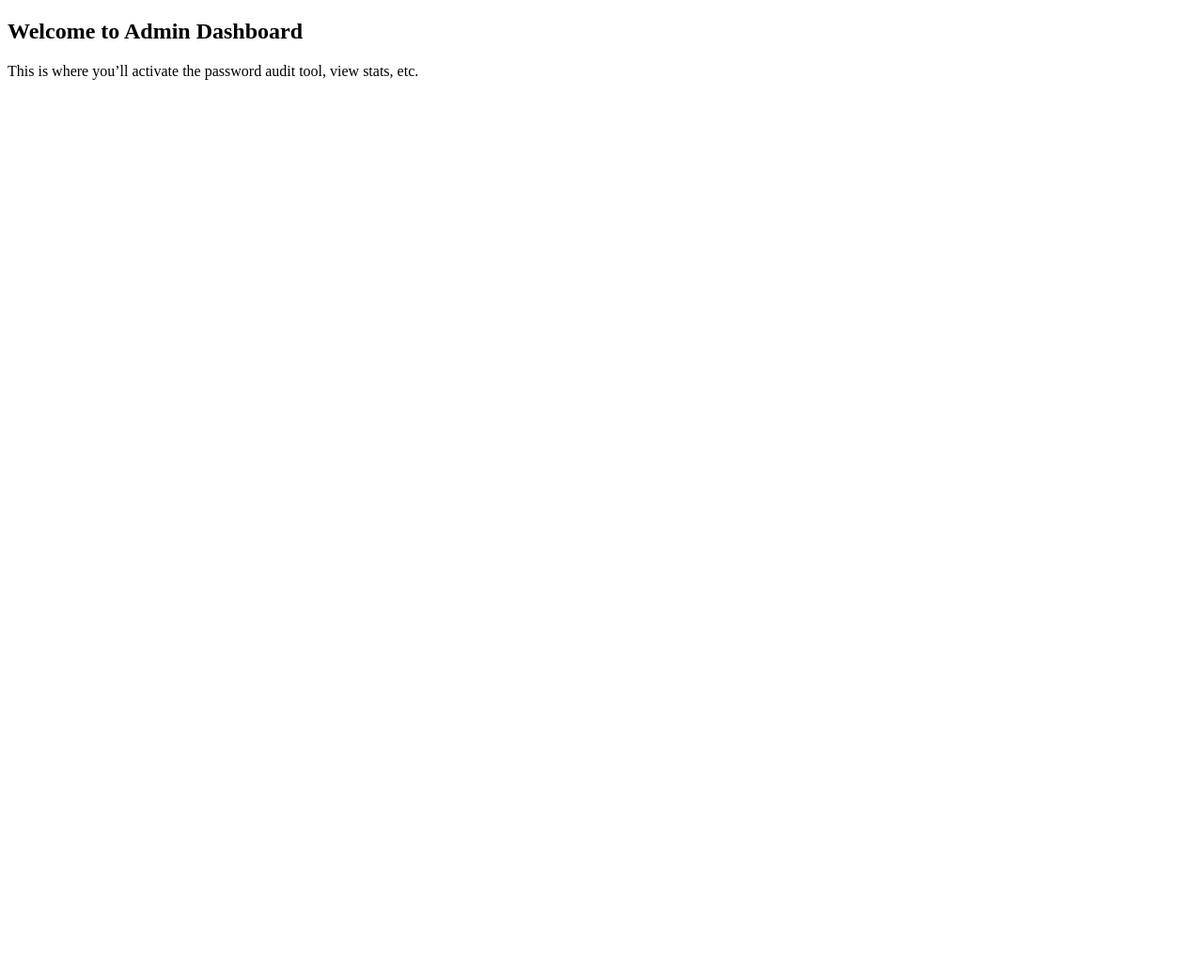
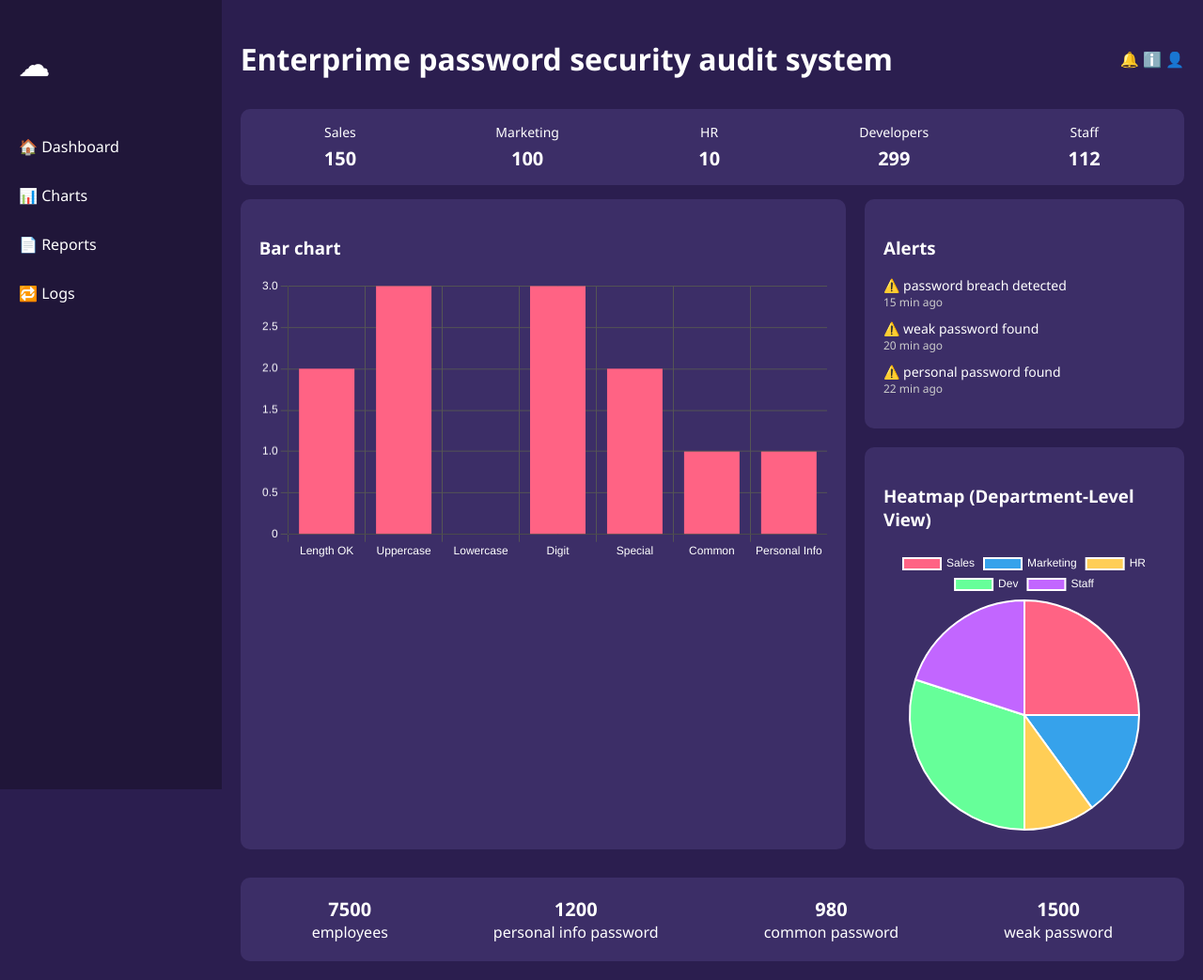
Before and after one commit to navnee1h/security_audit_app, a Flask app: page /admin/dashboard/view in a window 1280 px wide. Shown: the whole page at 94% size. Before the commit the page ends 85 px from the top, so only its background shows below. Run offline with Flask 3, Linux system fonts and the light colour scheme.

Commit message:
added dummy admin dashboard

```diff
--- /dev/null
+++ b/app/static/css/dashboard.css
@@ -0,0 +1,124 @@
+body {
+    margin: 0;
+    font-family: 'Segoe UI', sans-serif;
+    color: white;
+    background-color: #2b1e4f;
+}
+
+.dashboard {
+    display: flex;
+}
+
+.sidebar {
+    width: 200px;
+    background-color: #201639;
+    padding: 20px;
+    height: 100vh;
+}
+
+.logo {
+    font-size: 32px;
+    margin-bottom: 40px;
+}
+
+.sidebar nav ul {
+    list-style: none;
+    padding: 0;
+}
+
+.sidebar nav ul li {
+    padding: 15px 0;
+    font-size: 16px;
+}
+
+.main {
+    flex-grow: 1;
+    padding: 20px;
+}
+
+.topbar {
+    display: flex;
+    justify-content: space-between;
+    align-items: center;
+    margin-bottom: 10px;
+}
+
+.departments {
+    display: flex;
+    justify-content: space-around;
+    background-color: #3c2e67;
+    padding: 15px;
+    border-radius: 10px;
+    margin-bottom: 15px;
+}
+
+.departments div {
+    text-align: center;
+    font-size: 14px;
+}
+
+.departments div span {
+    display: block;
+    font-size: 20px;
+    font-weight: bold;
+    margin-top: 5px;
+}
+
+.main-content {
+    display: flex;
+    gap: 20px;
+    margin-bottom: 30px;
+}
+
+.chart-box {
+    flex: 2;
+    background-color: #3c2e67;
+    padding: 20px;
+    border-radius: 10px;
+}
+
+.alerts-heatmap {
+    flex: 1;
+    display: flex;
+    flex-direction: column;
+    gap: 20px;
+}
+
+.alerts, .heatmap {
+    background-color: #3c2e67;
+    padding: 20px;
+    border-radius: 10px;
+}
+
+.alerts ul {
+    list-style: none;
+    padding: 0;
+    font-size: 14px;
+}
+
+.alerts ul li {
+    margin-bottom: 10px;
+}
+
+.alerts ul li span {
+    display: block;
+    font-size: 12px;
+    color: #ccc;
+}
+
+.stats {
+    display: flex;
+    justify-content: space-around;
+    background-color: #3c2e67;
+    padding: 20px;
+    border-radius: 10px;
+}
+
+.stats div {
+    text-align: center;
+}
+
+.stats div span {
+    font-size: 20px;
+    font-weight: bold;
+}
--- /dev/null
+++ b/app/static/js/dashboard.js
@@ -0,0 +1,50 @@
+// Bar Chart
+const barCtx = document.getElementById('barChart').getContext('2d');
+new Chart(barCtx, {
+    type: 'bar',
+    data: {
+        labels: ['Length OK', 'Uppercase', 'Lowercase', 'Digit', 'Special', 'Common', 'Personal Info'],
+        datasets: [{
+            label: 'Failures',
+            data: [2, 3, 0, 3, 2, 1, 1],
+            backgroundColor: '#ff6384'
+        }]
+    },
+    options: {
+        responsive: true,
+        plugins: { legend: { display: false } },
+        scales: {
+            y: {
+                beginAtZero: true,
+                ticks: { color: "#fff" },
+                grid: { color: '#555' }
+            },
+            x: {
+                ticks: { color: "#fff" },
+                grid: { color: '#555' }
+            }
+        }
+    }
+});
+
+// Pie Chart
+const heatmapCtx = document.getElementById('heatmapChart').getContext('2d');
+new Chart(heatmapCtx, {
+    type: 'pie',
+    data: {
+        labels: ['Sales', 'Marketing', 'HR', 'Dev', 'Staff'],
+        datasets: [{
+            data: [25, 15, 10, 30, 20],
+            backgroundColor: ['#ff6384', '#36a2eb', '#ffce56', '#66ff99', '#c266ff']
+        }]
+    },
+    options: {
+        plugins: {
+            legend: {
+                labels: {
+                    color: 'white'
+                }
+            }
+        }
+    }
+});
--- a/app/templates/admin_dashboard.html
+++ b/app/templates/admin_dashboard.html
@@ -1,10 +1,68 @@
 <!DOCTYPE html>
-<html>
+<html lang="en">
 <head>
-    <title>Admin Dashboard</title>
+    <meta charset="UTF-8">
+    <title>Enterprime Password Security Audit System</title>
+    <link rel="stylesheet" href="{{ url_for('static', filename='css/dashboard.css') }}">
+    <script src="https://cdn.jsdelivr.net/npm/chart.js"></script>
 </head>
 <body>
-    <h2>Welcome to Admin Dashboard</h2>
-    <p>This is where you’ll activate the password audit tool, view stats, etc.</p>
+    <div class="dashboard">
+        <aside class="sidebar">
+            <h2 class="logo">☁</h2>
+            <nav>
+                <ul>
+                    <li>🏠 Dashboard</li>
+                    <li>📊 Charts</li>
+                    <li>📄 Reports</li>
+                    <li>🔁 Logs</li>
+                </ul>
+            </nav>
+        </aside>
+        <main class="main">
+            <header class="topbar">
+                <h1>Enterprime password security audit system</h1>
+                <div class="icons">🔔 ℹ️ 👤</div>
+            </header>
+
+            <section class="departments">
+                <div>Sales<br><span>150</span></div>
+                <div>Marketing<br><span>100</span></div>
+                <div>HR<br><span>10</span></div>
+                <div>Developers<br><span>299</span></div>
+                <div>Staff<br><span>112</span></div>
+            </section>
+
+            <section class="main-content">
+                <div class="chart-box">
+                    <h3>Bar chart</h3>
+                    <canvas id="barChart"></canvas>
+                </div>
+                <div class="alerts-heatmap">
+                    <div class="alerts">
+                        <h3>Alerts</h3>
+                        <ul>
+                            <li>⚠️ password breach detected <span>15 min ago</span></li>
+                            <li>⚠️ weak password found <span>20 min ago</span></li>
+                            <li>⚠️ personal password found <span>22 min ago</span></li>
+                        </ul>
+                    </div>
+                    <div class="heatmap">
+                        <h3>Heatmap (Department-Level View)</h3>
+                        <canvas id="heatmapChart"></canvas>
+                    </div>
+                </div>
+            </section>
+
+            <footer class="stats">
+                <div><span>7500</span><br>employees</div>
+                <div><span>1200</span><br>personal info password</div>
+                <div><span>980</span><br>common password</div>
+                <div><span>1500</span><br>weak password</div>
+            </footer>
+        </main>
+    </div>
+
+    <script src="{{ url_for('static', filename='js/dashboard.js') }}"></script>
 </body>
 </html>
--- a/app/utils/patterns/rules.txt
+++ b/app/utils/patterns/rules.txt
@@ -1,3 +1,4 @@
-fullname
+password
 email
 address
+kerala
--- a/data/login-log.txt
+++ b/data/login-log.txt
@@ -3,3 +3,4 @@
 [2025-06-23 23:25:06] FAILED LOGIN: test@gmail.com from IP: 127.0.0.1
 [2025-06-23 23:25:16] SUCCESS LOGIN: test@gmail.com from IP: 127.0.0.1
 [2025-06-24 17:48:22] SUCCESS LOGIN: test@gmail.com from IP: 127.0.0.1
+[2025-06-26 23:40:08] SUCCESS LOGIN: password@gmail.com from IP: 127.0.0.1
--- a/data/user_security.csv
+++ b/data/user_security.csv
@@ -1,2 +1,4 @@
 email,password,length_ok,has_upper,has_lower,has_digit,has_special,common_password,used_personal_info
 test@gmail.com,$2b$12$UGV724gmpdXWGtv2tH2kt.jMVG4hsbXdEmz0mFbzjj0oAo2gKdSei,true,false,true,false,false,true,false
+navaneeth@gmail.com,$2b$12$suKrywWp2xmUW2jZBeUDDexpjNqN3Qh7tzDvvgl2hQshAJVBqYIqe,false,false,true,false,false,false,true
+password@gmail.com,$2b$12$yEHDUmQi2WFvmtUZfxV/WuGjUnQwF7pScBjOlPJOuTNNf8aJBwwa6,false,false,true,false,false,false,false
--- a/data/users.csv
+++ b/data/users.csv
@@ -1,2 +1,4 @@
 fullname,email,phone,department,dob,gender,address
 test,test@gmail.com,123,sales,2005-02-07,Male,kerala
+navaneeth,navaneeth@gmail.com,123,HR,2001-01-01,Male,kerala
+password,password@gmail.com,123,sales,2001-01-01,Male,kerala
```
Also changed, not shown: 1 other file.
